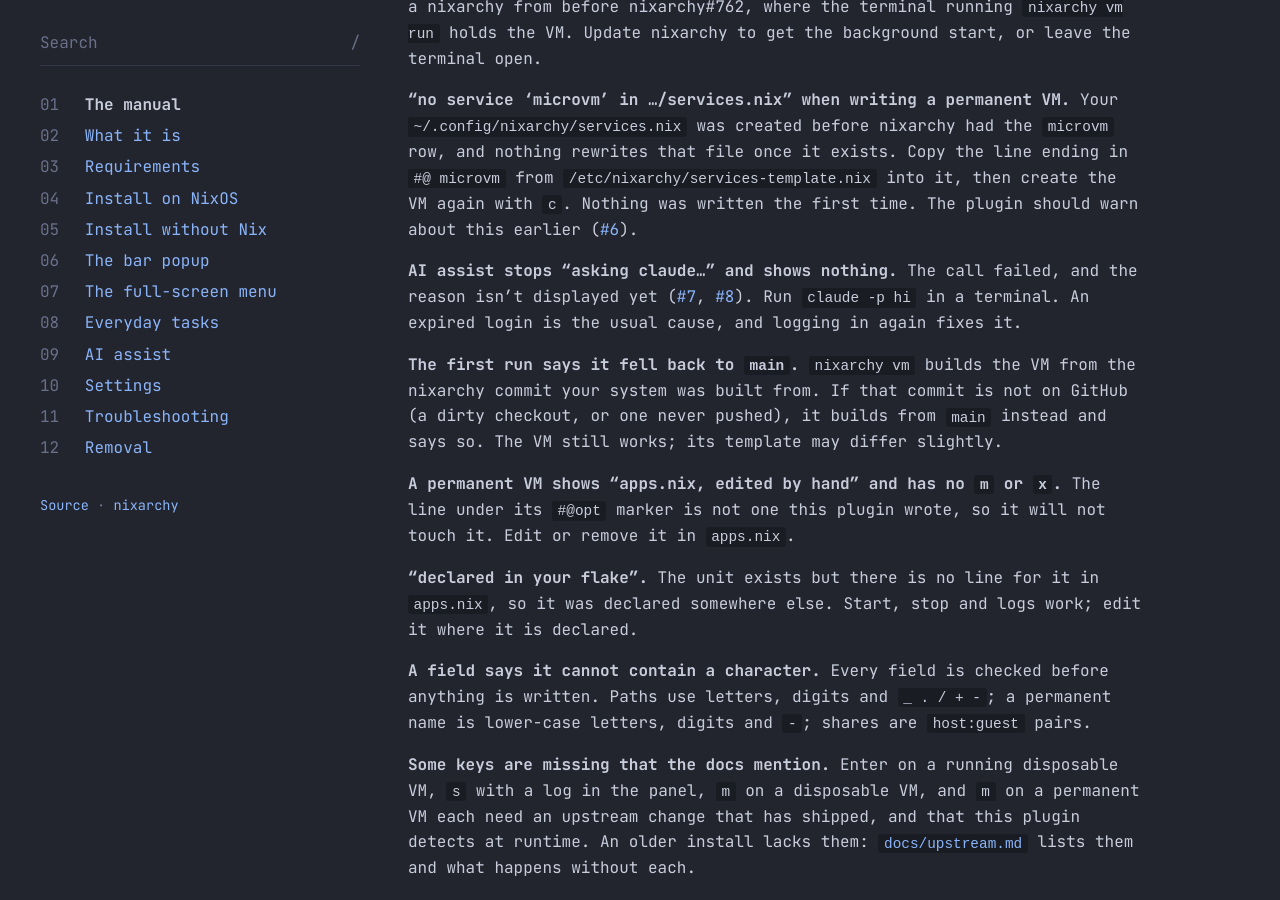
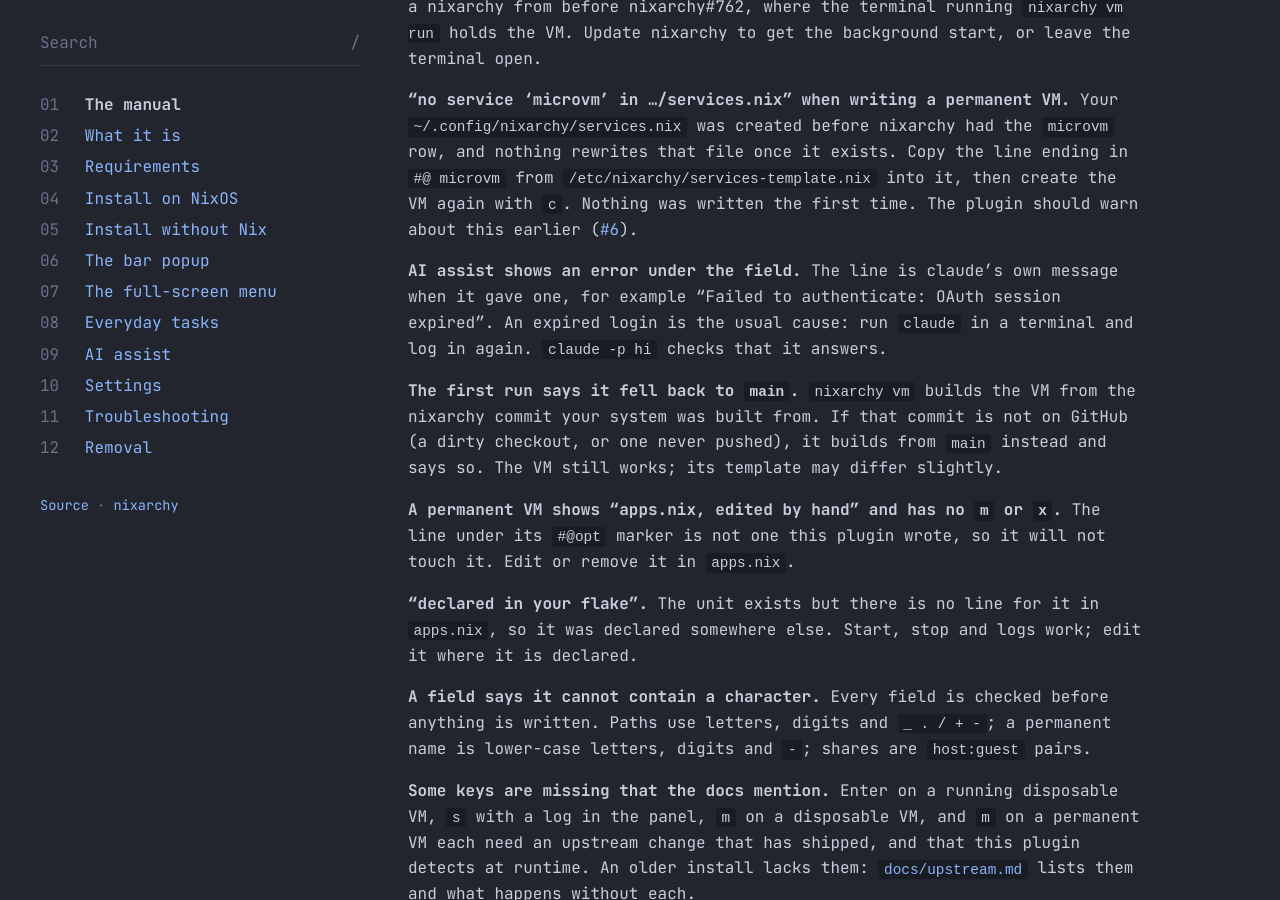
Before and after one commit to olafkfreund/nixarchy-microvm, a Jekyll site: the page built from docs/usage.md, in a window 1280 px wide and 900 px high, scrolled down 6804 px. Built offline with Jekyll 4.4.1, drawn with Linux system fonts in a browser that asks for light colours.

Commit message:
docs(usage): AI assist now says why it failed (#7, #8)
Plan step 4 (docs part).

Co-Authored-By: Claude Opus 5 (1M context) <noreply@anthropic.com>
Claude-Session: https://claude.ai/code/session_01JfJ93KQHG48bi61gbRUwod

```diff
--- a/docs/usage.md
+++ b/docs/usage.md
@@ -277,12 +277,10 @@ then create the VM again with `c`. Nothing was written the first time.
 The plugin should warn about this earlier
 ([#6](https://github.com/olafkfreund/nixarchy-microvm/issues/6)).
 
-**AI assist stops "asking claude…" and shows nothing.** The call failed, and
-the reason isn't displayed yet
-([#7](https://github.com/olafkfreund/nixarchy-microvm/issues/7),
-[#8](https://github.com/olafkfreund/nixarchy-microvm/issues/8)). Run
-`claude -p hi` in a terminal. An expired login is the usual cause, and
-logging in again fixes it.
+**AI assist shows an error under the field.** The line is claude's own
+message when it gave one, for example "Failed to authenticate: OAuth session
+expired". An expired login is the usual cause: run `claude` in a terminal and
+log in again. `claude -p hi` checks that it answers.
 
 **The first run says it fell back to `main`.** `nixarchy vm` builds the VM
 from the nixarchy commit your system was built from. If that commit is not on
```
